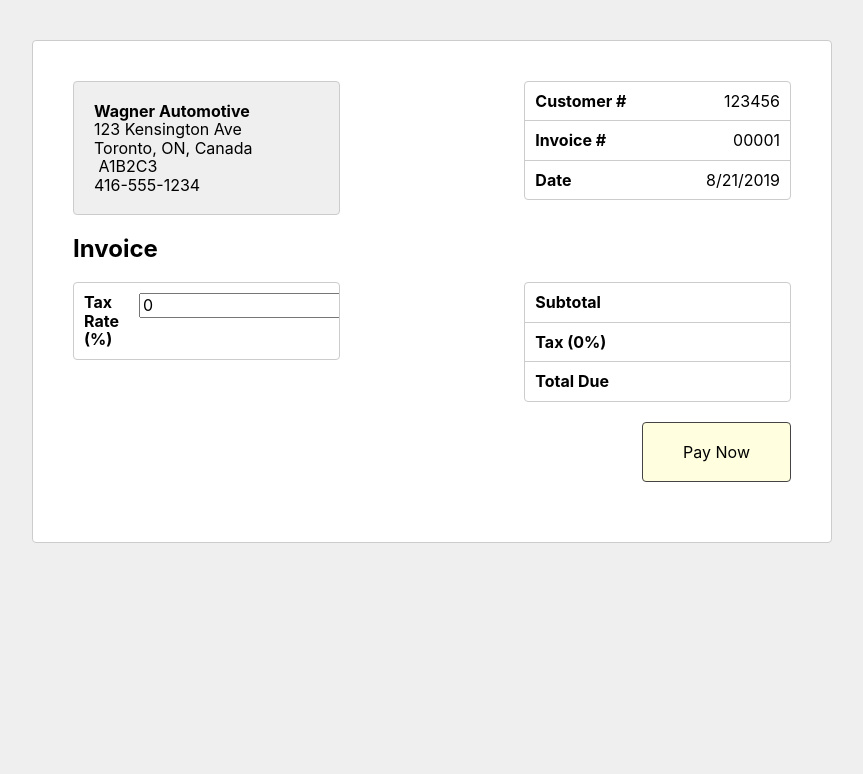
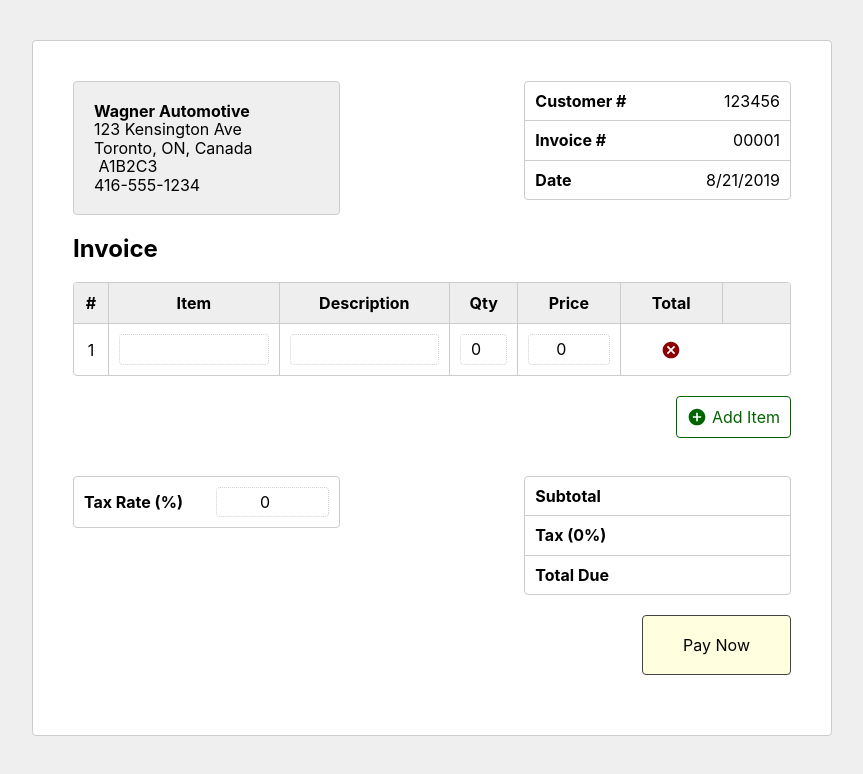
Before and after one commit to gideonibemerejr/car-repair-invoice, a React (Create React App) app: page / in a window 1280 px wide. Shown: the top 774 px of the page, without its empty margins (208-1071 px from the left). Built offline with nearby package versions, Linux system fonts and the light colour scheme.

Commit message:
Add LineItems componenet, invoice view fleshed out

```diff
--- a/src/components/Invoice/index.jsx
+++ b/src/components/Invoice/index.jsx
@@ -1,5 +1,7 @@
 import React, { Component } from 'react';
 import styles from './Invoice.module.scss'
+
+import LineItems from '../LineItems'
 
 class Invoice extends Component {
 
@@ -51,7 +53,15 @@ class Invoice extends Component {
               </div>
             </div>
             <h2>Invoice</h2>
-            {/* <LineItems /> */}
+            <LineItems
+            items={this.state.lineItems}
+            currencyFormatter={this.formatCurrency}
+            addHandler={this.handleAddLineItem}
+            changeHandler={this.handleLineItemChange}
+            focusHandler={this.handleFocusSelect}
+            deleteHandler={this.handleRemoveLineItem}
+            reorderHandler={this.handleReorderLineItems}
+          />
             <div className={styles.totalContainer}>
           <form>
             <div className={styles.valueTable}>
--- a/src/components/LineItem/LineItem.module.scss
+++ b/src/components/LineItem/LineItem.module.scss
@@ -1,4 +1,4 @@
-@import 'Invoice';
+@import '../Invoice/Invoice';
 
 .lineItem {
   display: grid;
--- a/src/components/LineItem/index.jsx
+++ b/src/components/LineItem/index.jsx
@@ -9,15 +9,15 @@ const LineItem = ({index, item, description, quantity, price}) => {
     return (
         <div className={styles.lineItem}>
         <div>{index + 1}</div>
-        <div><input name="item" type="text" value={item} onChange={this.props.changeHandler(index)} /></div>
-        <div><input name="description" type="text" value={description} onChange={this.props.changeHandler(index)} /></div>
-        <div><input name="quantity" type="number" step="1" value={quantity} onChange={this.props.changeHandler(index)} onFocus={this.props.focusHandler} /></div>
-        <div className={styles.currency}><input name="price" type="number" step="0.01" min="0.00" max="9999999.99" value={price} onChange={this.props.changeHandler(index)} onFocus={this.props.focusHandler} /></div>
-        <div className={styles.currency}>{this.props.currencyFormatter( quantity * price )}</div>
+        <div><input name="item" type="text" value={item}  /></div>
+        <div><input name="description" type="text" value={description}  /></div>
+        <div><input name="quantity" type="number" step="1" value={quantity}   /></div>
+        <div className={styles.currency}><input name="price" type="number" step="0.01" min="0.00" max="9999999.99" value={price}   /></div>
+        {/* <div className={styles.currency}>{this.props.currencyFormatter( quantity * price )}</div> */}
         <div>
           <button type="button"
             className={styles.deleteItem}
-            onClick={this.props.deleteHandler(index)}
+
           ><DeleteIcon size="1.25em" /></button>
         </div>
       </div>
--- a/src/components/LineItems/LineItems.module.scss
+++ b/src/components/LineItems/LineItems.module.scss
@@ -1,4 +1,4 @@
-@import 'Invoice';
+@import '../Invoice/Invoice';
 
 .lineItems {
   margin-bottom: $rhythm * 4;
--- a/src/components/LineItems/index.jsx
+++ b/src/components/LineItems/index.jsx
@@ -2,13 +2,111 @@ import React, { Component } from 'react';
 import PropTypes from 'prop-types'
 import { DragDropContext, Droppable, Draggable } from 'react-beautiful-dnd'
 
-import LineItem from './LineItem'
+import LineItem from '../LineItem'
 
 import { MdAddCircle as AddIcon } from 'react-icons/md'
 import styles from './LineItems.module.scss'
 
-const LineItems = ({items}) => {
-    return (  );
-}
+class LineItems extends Component {
 
-export default LineItems;
+    handleDragEnd = (result) => {
+
+      if (!result.destination) return
+
+      // helper function to reorder result (src: react-beautiful-dnd docs)
+      const reorder = (list, startIndex, endIndex) => {
+        const result = Array.from(list)
+        const [removed] = result.splice(startIndex, 1)
+        result.splice(endIndex, 0, removed)
+        return result
+      }
+
+      // perform reorder
+      const lineItems = reorder(
+        this.props.items,
+        result.source.index,
+        result.destination.index
+      )
+
+      // call parent handler with new state representation
+      this.props.reorderHandler(lineItems)
+
+    }
+
+    render = () => {
+
+      const {items, addHandler, reorderHandler, ...functions} = this.props
+
+      return (
+        <form>
+
+          <div className={styles.lineItems}>
+            <div className={`${styles.gridTable}`}>
+
+              <div className={`${styles.row} ${styles.header}`}>
+                <div>#</div>
+                <div>Item</div>
+                <div>Description</div>
+                <div>Qty</div>
+                <div>Price</div>
+                <div>Total</div>
+                <div></div>
+              </div>
+
+              <DragDropContext onDragEnd={this.handleDragEnd}>
+                <Droppable droppableId="droppable">
+                  {(provided, snapshot) => (
+                    <div
+                      ref={provided.innerRef}
+                      className={snapshot.isDraggingOver ? styles.listDraggingOver : ''}
+                    >
+                      {this.props.items.map((item, i) => (
+                        <Draggable key={item.id} draggableId={item.id} index={i}>
+                          {(provided, snapshot) => (
+                            <div
+                              ref={provided.innerRef}
+                              {...provided.draggableProps}
+                              {...provided.dragHandleProps}
+                              style={provided.draggableProps.style}
+                              className={snapshot.isDragging ? styles.listItemDragging : ''}
+                            >
+                              <LineItem
+                                style={{color: 'red'}}
+                                key={i + item.id} index={i} item={item.item}
+                                description={item.description} quantity={item.quantity} price={item.price}
+                                {...functions}
+                              />
+                            </div>
+                          )}
+                        </Draggable>
+                      ))}
+                      {provided.placeholder}
+                    </div>
+                  )}
+              </Droppable>
+            </DragDropContext>
+
+            </div>
+
+            <div className={styles.addItem}>
+              <button type="button" onClick={addHandler}><AddIcon size="1.25em" className={styles.addIcon} /> Add Item</button>
+            </div>
+
+          </div>
+        </form>
+
+      )
+    }
+  }
+
+  export default LineItems
+
+  LineItems.propTypes = {
+    items: PropTypes.array.isRequired,
+    currencyFormatter: PropTypes.func.isRequired,
+    addHandler: PropTypes.func.isRequired,
+    changeHandler: PropTypes.func.isRequired,
+    focusHandler: PropTypes.func.isRequired,
+    deleteHandler: PropTypes.func.isRequired,
+    reorderHandler: PropTypes.func.isRequired,
+  }
```
